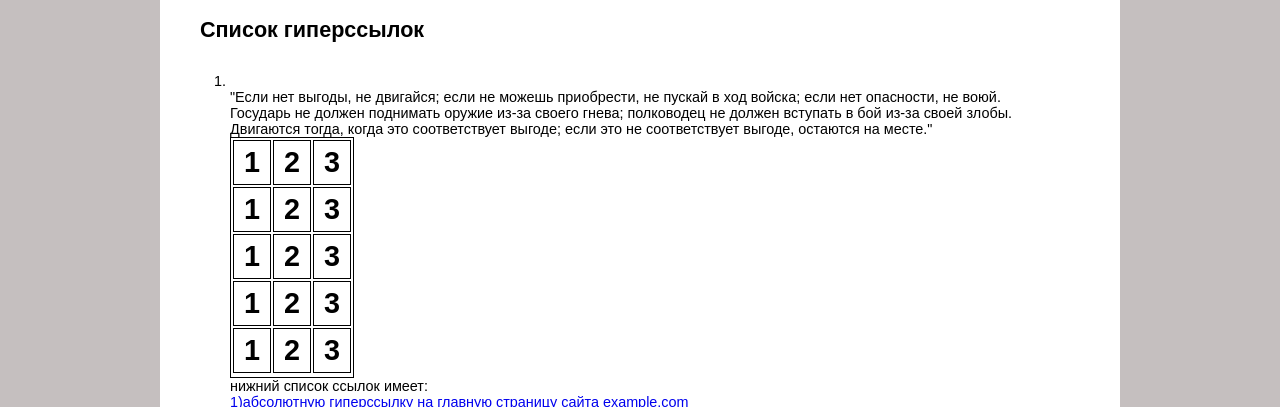
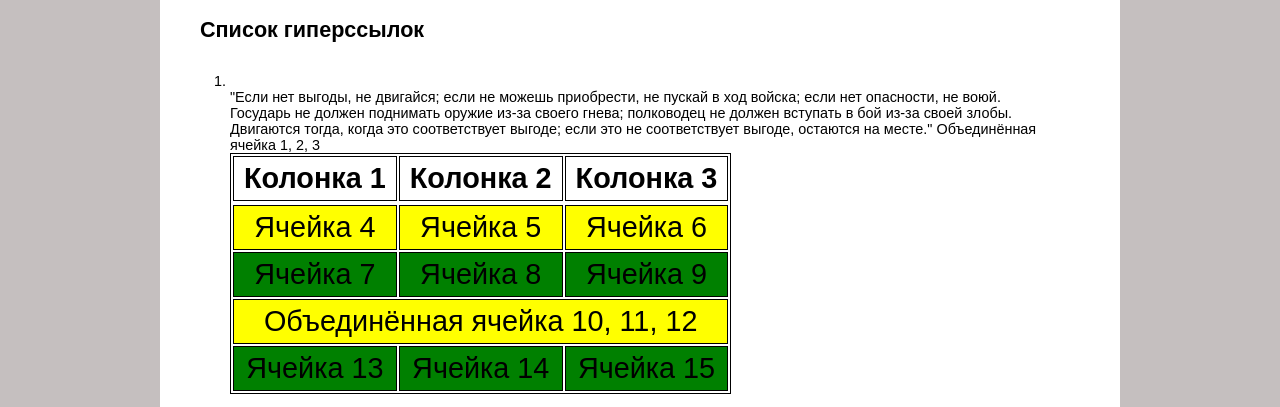
Before and after one commit to ExizMan/ExizMan-5, a plain HTML site: page index.html in a window 1280 px wide. Shown: the part 328-735 px from the top of the page. Drawn offline with Linux system fonts and the light colour scheme.

Commit message:
Update index.html

```diff
--- a/index.html
+++ b/index.html
@@ -31,35 +31,37 @@
 <li>
     <br>
     "Если нет выгоды, не двигайся; если не можешь приобрести, не пускай в ход войска; если нет опасности, не воюй. Государь не должен поднимать оружие из-за своего гнева; полководец не должен вступать в бой из-за своей злобы. Двигаются тогда, когда это соответствует выгоде; если это не соответствует выгоде, остаются на месте."
-    <table class="table">
-        <tr>
-        <th>1</th>
-        <th>2</th>
-        <th>3</th>
+    <table id = "table">
+<tr class = "tab0">
+<th>Колонка 1</th>
+<th>Колонка 2</th>
+<th>Колонка 3</th>
 </tr>
-        <tr>
-        <th>1</th>
-        <th>2</th>
-        <th>3</th>
+<tbody>
+<tr class =
+    <td colspan = "3">Объединённая ячейка 1, 2, 3</td>
     </tr>
-        <tr>
-        <th> 1</th>
-        <th> 2</th>
-        <th> 3</th>
+    <tr class = "tab2">
+    <td>Ячейка 4</td>
+    <td>Ячейка 5</td>
+    <td>Ячейка 6</td>
     </tr>
-        <tr>
-        <th> 1</th>
-        <th> 2</th>
-        <th> 3</th>
+    <tr class = "tab1">
+    <td>Ячейка 7</td>
+    <td>Ячейка 8</td>
+    <td>Ячейка 9</td>
     </tr>
-        <tr>
-        <th> 1</th>
-        <th> 2</th>
-        <th> 3</th>
+    <tr class = "tab2">
+    <td colspan = "3">Объединённая ячейка 10, 11, 12</td>
     </tr>
-        <tr>
+    <tr class = "tab1">
+    <td>Ячейка 13</td>
+    <td>Ячейка 14</td>
+    <td>Ячейка 15</td>
     </tr>
+    </tbody>
     </table>
+    <br>
     <p>нижний список ссылок имеет:</p>
     <a href="http://example.com"title ="example.com">1)абсолютную гиперссылку на главную страницу сайта example.com</a> <br>
     <a href="https://example.com"title="example.com">2)абсолютную гиперссылку на главную сайта example.com в протоколе https</a> <br>
```
Lines whose indentation alone changed are shown as unchanged.
